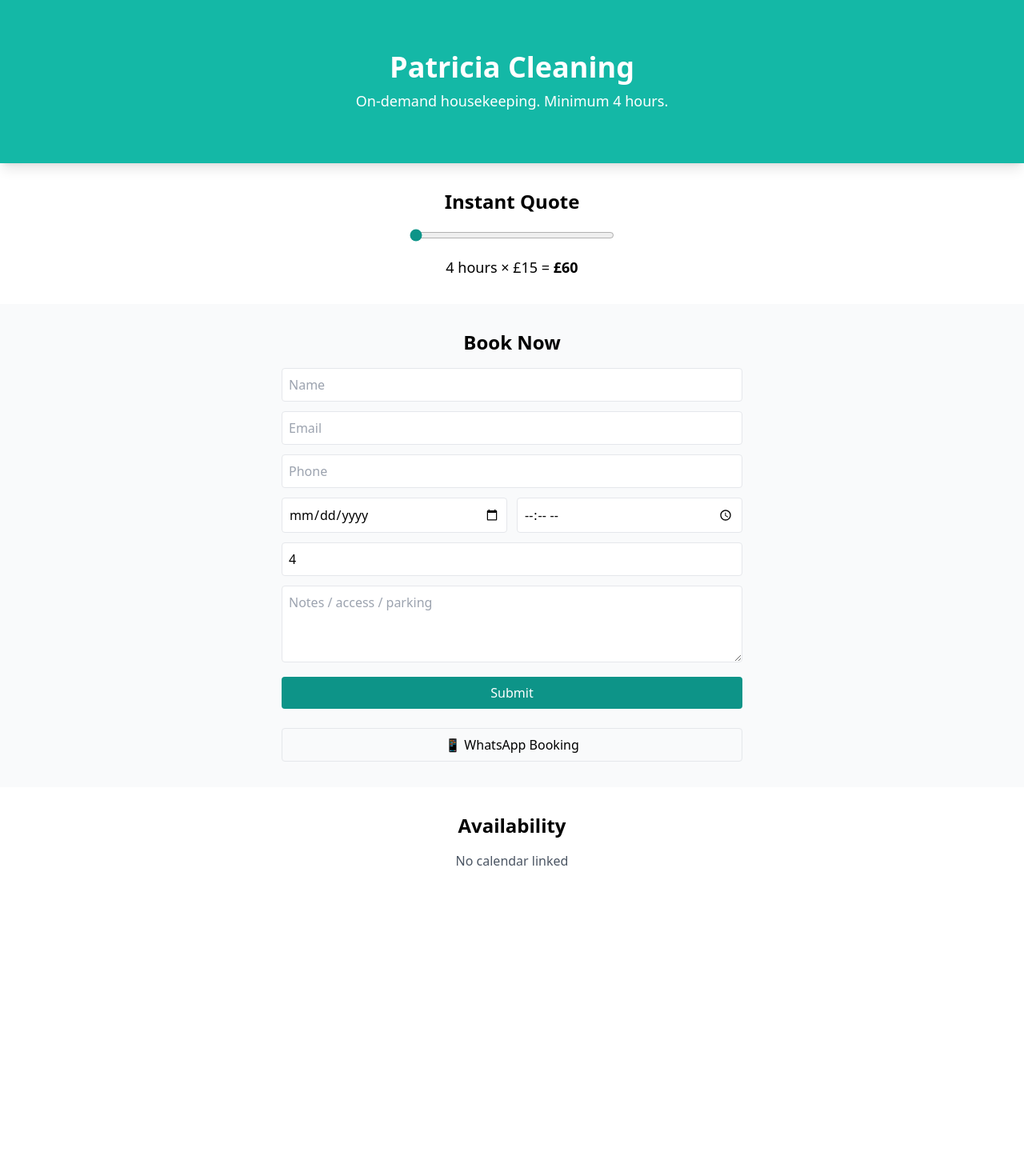
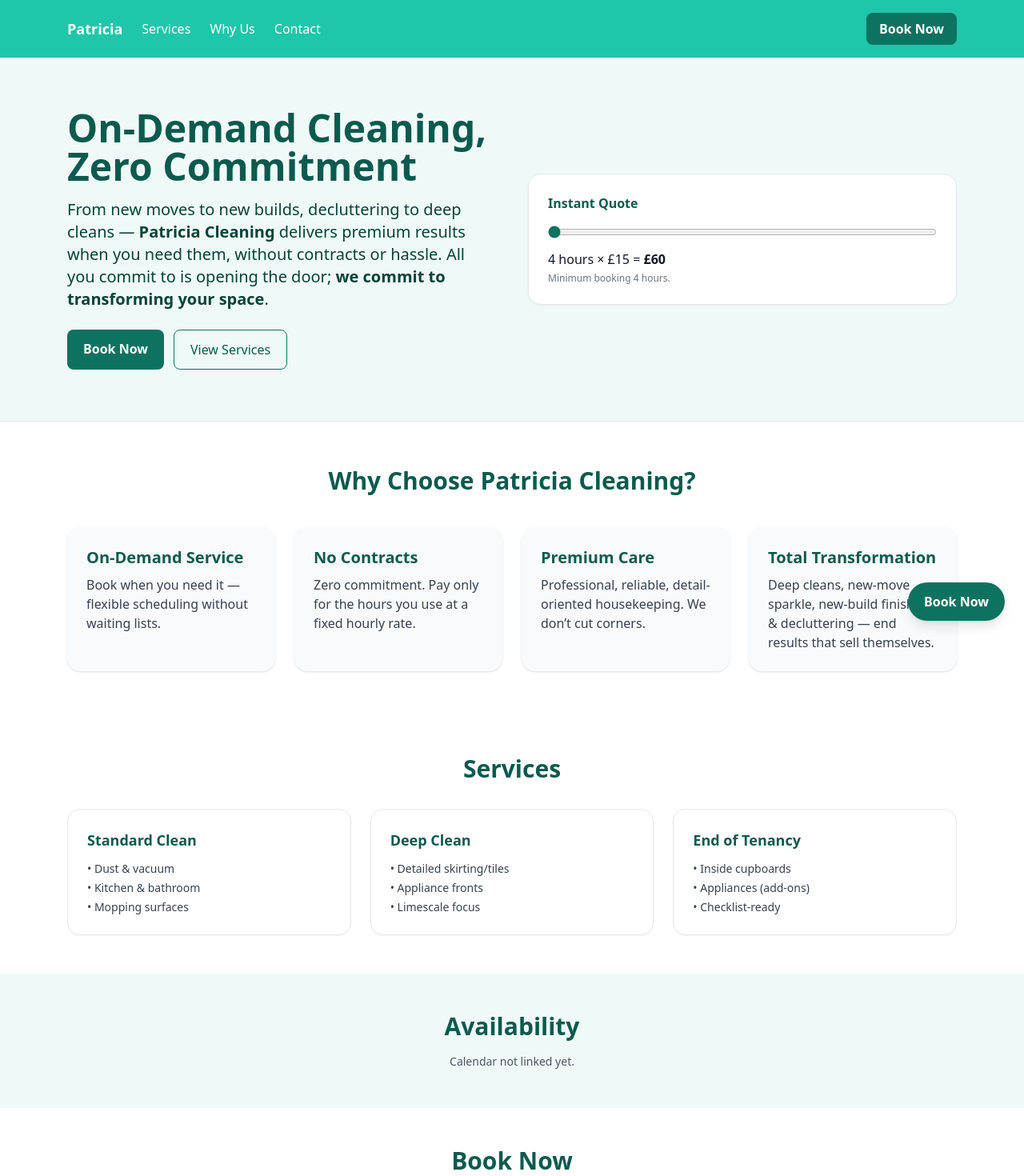
Before and after one commit to AbrahamofLondon/Patricia-cleaning-services, a Next.js app: page / in a window 1280 px wide. Shown: the top 1470 px of the page at 80% size. Before the commit the page ends 1120 px from the top, so only its background shows below. Built offline with nearby package versions, Linux system fonts and the light colour scheme.

Commit message:
Premium homepage + sticky CTA + services & value props

```diff
--- a/pages/index.tsx
+++ b/pages/index.tsx
@@ -1,147 +1,316 @@
+// pages/index.tsx
+import Head from "next/head";
 import { useMemo, useRef, useState } from "react";
 
 export default function Home() {
-  // ---- Quote calculator ----
+  // ----- Pricing / Quote -----
   const [hours, setHours] = useState(4);
   const rate = Number(process.env.NEXT_PUBLIC_RATE || 15);
   const total = useMemo(() => Math.max(4, hours) * rate, [hours, rate]);
 
-  // ---- Env (Stripe / WhatsApp / Calendar / Formspree) ----
-  const stripeLink = process.env.NEXT_PUBLIC_STRIPE_LINK || "";
-  const waPhone = process.env.NEXT_PUBLIC_WHATSAPP_PHONE || "447377339910";
-  const calendarEmbed = process.env.NEXT_PUBLIC_GOOGLE_CALENDAR_EMBED || "";
+  // ----- Environment (zero-code control) -----
+  const stripeLink   = process.env.NEXT_PUBLIC_STRIPE_LINK || ""; // optional
+  const waPhone      = process.env.NEXT_PUBLIC_WHATSAPP_PHONE || "447377339910"; // intl w/out +
+  const calendarLink = process.env.NEXT_PUBLIC_GOOGLE_CALENDAR_EMBED || ""; // optional
   const formEndpoint =
     process.env.NEXT_PUBLIC_FORMSPREE_ENDPOINT || "https://formspree.io/f/mdkdvvlr";
 
-  // ---- Refs for WhatsApp prefill ----
+  // ----- Form refs for WhatsApp prefill -----
   const nameRef = useRef<HTMLInputElement>(null);
   const emailRef = useRef<HTMLInputElement>(null);
   const phoneRef = useRef<HTMLInputElement>(null);
-  const dateRef = useRef<HTMLInputElement>(null);
-  const timeRef = useRef<HTMLInputElement>(null);
-  const hoursRef = useRef<HTMLInputElement>(null);
+  const dateRef  = useRef<HTMLInputElement>(null);
+  const timeRef  = useRef<HTMLInputElement>(null);
+  const hrsRef   = useRef<HTMLInputElement>(null);
   const notesRef = useRef<HTMLTextAreaElement>(null);
 
-  const buildWhatsAppLink = () => {
-    const name = nameRef.current?.value || "";
-    const email = emailRef.current?.value || "";
-    const phone = phoneRef.current?.value || "";
-    const date = dateRef.current?.value || "";
-    const start = timeRef.current?.value || "";
-    const hrs = Math.max(4, Number(hoursRef.current?.value || 4));
+  // Prefilled WhatsApp message from form fields + quote
+  const buildWhatsApp = () => {
+    const n = nameRef.current?.value || "";
+    const e = emailRef.current?.value || "";
+    const p = phoneRef.current?.value || "";
+    const d = dateRef.current?.value || "";
+    const t = timeRef.current?.value || "";
+    const h = Math.max(4, Number(hrsRef.current?.value || hours));
     const notes = notesRef.current?.value || "";
-    const message =
-      `📅 Booking request\n` +
-      `Name: ${name}\n` +
-      `Email: ${email}\n` +
-      `Phone: ${phone}\n` +
-      `Date: ${date}  Start: ${start}\n` +
-      `Hours: ${hrs}\n` +
-      `Quoted Total: £${hrs * rate}\n` +
-      (notes ? `Notes: ${notes}\n` : "");
-    return `https://wa.me/${waPhone}?text=${encodeURIComponent(message)}`;
+    const msg = [
+      "Booking request",
+      `Name: ${n}`,
+      `Email: ${e}`,
+      `Phone: ${p}`,
+      `Date: ${d}  Start: ${t}`,
+      `Hours: ${h}`,
+      `Quoted Total: £${h * rate}`,
+      notes && `Notes: ${notes}`,
+    ]
+      .filter(Boolean)
+      .join("\n");
+    return `https://wa.me/${waPhone}?text=${encodeURIComponent(msg)}`;
+  };
+
+  // (Optional) Sticky CTA WhatsApp quick-start message
+  const buildStickyWA = () => {
+    const msg =
+      "Hi Patricia, I’d like to book a premium on-demand clean. Can we confirm availability?";
+    return `https://wa.me/${waPhone}?text=${encodeURIComponent(msg)}`;
   };
 
   return (
-    <main className="font-sans">
+    <>
+      <Head>
+        <title>Patricia Cleaning – Premium On-Demand Services</title>
+        <meta
+          name="description"
+          content="On-demand housekeeping with no contracts and zero hassle. From new moves to new builds and decluttering, we deliver premium results on your terms."
+        />
+      </Head>
+
+      {/* NAV */}
+      <header className="bg-brand-500 text-white">
+        <div className="max-w-6xl mx-auto px-5 py-4 flex items-center justify-between">
+          <nav className="flex items-center gap-6">
+            <a href="#home" className="font-semibold text-lg">Patricia</a>
+            <a href="#services" className="hidden md:inline hover:underline">Services</a>
+            <a href="#value" className="hidden md:inline hover:underline">Why Us</a>
+            <a href="#contact" className="hidden md:inline hover:underline">Contact</a>
+          </nav>
+          <a href="#book" className="bg-brand-700 hover:bg-brand-800 px-4 py-2 rounded-lg font-semibold">
+            Book Now
+          </a>
+        </div>
+      </header>
+
+      <main className="bg-brand-50 text-gray-900" id="home">
         {/* HERO */}
-      <section className="bg-mint-500 text-white text-center p-16 shadow-lg">
-        <h1 className="text-4xl font-bold">Patricia Cleaning</h1>
-        <p className="mt-2 text-lg">On-demand housekeeping. Minimum 4 hours.</p>
-      </section>
+        <section className="bg-brand-50 border-b">
+          <div className="max-w-6xl mx-auto px-5 py-12 md:py-16 grid md:grid-cols-2 gap-10 items-center">
+            <div>
+              <h1 className="text-4xl md:text-5xl font-extrabold text-brand-800 leading-tight">
+                On-Demand Cleaning, Zero Commitment
+              </h1>
+              <p className="mt-4 text-lg md:text-xl text-brand-900">
+                From new moves to new builds, decluttering to deep cleans —
+                <strong> Patricia Cleaning </strong>
+                delivers premium results when you need them, without contracts or hassle.
+                All you commit to is opening the door; <strong>we commit to transforming your space</strong>.
+              </p>
+              <div className="mt-6 flex gap-3">
+                <a
+                  href="#book"
+                  className="bg-brand-700 text-white px-5 py-3 rounded-lg font-semibold hover:bg-brand-800"
+                >
+                  Book Now
+                </a>
+                <a
+                  href="#services"
+                  className="px-5 py-3 rounded-lg border border-brand-700 text-brand-800 hover:bg-brand-100"
+                >
+                  View Services
+                </a>
+              </div>
+            </div>
 
-      {/* QUOTE */}
-      <section className="p-8 text-center">
-        <h2 className="text-2xl font-bold mb-4">Instant Quote</h2>
+            {/* Instant Quote Card */}
+            <div className="rounded-2xl bg-white border p-6 shadow-sm">
+              <h3 className="font-bold text-brand-800">Instant Quote</h3>
               <input
                 type="range"
                 min={4}
                 max={10}
                 value={hours}
                 onChange={(e) => setHours(parseInt(e.target.value))}
-          className="w-64 accent-mint-600"
+                className="w-full mt-4 accent-brand-700"
               />
-        <p className="mt-3 text-lg">
-          {Math.max(4, hours)} hours × £{rate} ={" "}
-          <span className="font-bold">£{total}</span>
+              <p className="mt-2">
+                {hours} hours × £{rate} = <span className="font-bold">£{total}</span>
               </p>
+              <p className="text-xs text-gray-500 mt-1">Minimum booking 4 hours.</p>
+            </div>
+          </div>
         </section>
 
-      {/* BOOKING FORM */}
-      <section className="p-8 text-center bg-gray-50">
-        <h2 className="text-2xl font-bold mb-4">Book Now</h2>
-        <form
-          action={formEndpoint}
-          method="POST"
-          className="max-w-xl mx-auto text-left space-y-3"
-        >
-          <input ref={nameRef} name="name" placeholder="Name" className="border p-2 w-full rounded" required />
-          <input ref={emailRef} name="email" type="email" placeholder="Email" className="border p-2 w-full rounded" required />
-          <input ref={phoneRef} name="phone" type="tel" placeholder="Phone" className="border p-2 w-full rounded" />
+        {/* VALUE PROPOSITION */}
+        <section id="value" className="py-14 bg-white">
+          <div className="max-w-6xl mx-auto px-5">
+            <h2 className="text-3xl font-bold text-center text-brand-800">Why Choose Patricia Cleaning?</h2>
+            <div className="mt-10 grid gap-6 md:grid-cols-2 lg:grid-cols-4">
+              {[
+                {
+                  title: "On-Demand Service",
+                  body:
+                    "Book when you need it — flexible scheduling without waiting lists.",
+                },
+                {
+                  title: "No Contracts",
+                  body:
+                    "Zero commitment. Pay only for the hours you use at a fixed hourly rate.",
+                },
+                {
+                  title: "Premium Care",
+                  body:
+                    "Professional, reliable, detail-oriented housekeeping. We don’t cut corners.",
+                },
+                {
+                  title: "Total Transformation",
+                  body:
+                    "Deep cleans, new-move sparkle, new-build finishes & decluttering — end results that sell themselves.",
+                },
+              ].map((c) => (
+                <div key={c.title} className="bg-gray-50 p-6 rounded-2xl shadow hover:shadow-lg transition">
+                  <h3 className="text-xl font-semibold mb-2 text-brand-800">{c.title}</h3>
+                  <p className="text-gray-700">{c.body}</p>
+                </div>
+              ))}
+            </div>
+          </div>
+        </section>
 
-          <div className="grid grid-cols-2 gap-3">
-            <input ref={dateRef} name="date" type="date" className="border p-2 w-full rounded" required />
-            <input ref={timeRef} name="start" type="time" className="border p-2 w-full rounded" required />
+        {/* SERVICES */}
+        <section id="services" className="bg-white">
+          <div className="max-w-6xl mx-auto px-5 py-12">
+            <h2 className="text-3xl font-bold text-brand-800 text-center">Services</h2>
+            <div className="mt-8 grid md:grid-cols-3 gap-6">
+              {[
+                { title: "Standard Clean", pts: ["Dust & vacuum", "Kitchen & bathroom", "Mopping surfaces"] },
+                { title: "Deep Clean", pts: ["Detailed skirting/tiles", "Appliance fronts", "Limescale focus"] },
+                { title: "End of Tenancy", pts: ["Inside cupboards", "Appliances (add-ons)", "Checklist-ready"] },
+              ].map((card) => (
+                <div key={card.title} className="border rounded-2xl p-6 shadow-sm bg-white">
+                  <h3 className="font-semibold text-lg text-brand-800">{card.title}</h3>
+                  <ul className="mt-3 text-sm text-gray-700 space-y-1">
+                    {card.pts.map((p) => (
+                      <li key={p}>• {p}</li>
+                    ))}
+                  </ul>
                 </div>
+              ))}
+            </div>
+          </div>
+        </section>
 
+        {/* AVAILABILITY */}
+        <section className="bg-brand-50">
+          <div className="max-w-6xl mx-auto px-5 py-12">
+            <h2 className="text-3xl font-bold text-brand-800 text-center">Availability</h2>
+            {calendarLink ? (
+              <div className="mt-6 rounded-xl overflow-hidden border shadow-sm">
+                <iframe src={calendarLink} className="w-full" style={{ height: "600px" }} />
+              </div>
+            ) : (
+              <p className="mt-4 text-center text-sm text-gray-600">Calendar not linked yet.</p>
+            )}
+          </div>
+        </section>
+
+        {/* BOOKING */}
+        <section id="book" className="bg-white">
+          <div className="max-w-3xl mx-auto px-5 py-12">
+            <h2 className="text-3xl font-bold text-brand-800 text-center">Book Now</h2>
+
+            <form action={formEndpoint} method="POST" className="mt-6 grid gap-4">
+              <input ref={nameRef}  name="name"  placeholder="Name"  className="border p-3 rounded" required />
+              <input ref={emailRef} name="email" type="email" placeholder="Email" className="border p-3 rounded" required />
+              <input ref={phoneRef} name="phone" type="tel" placeholder="Phone" className="border p-3 rounded" />
+              <div className="grid grid-cols-2 gap-4">
+                <input ref={dateRef} name="date"  type="date" className="border p-3 rounded" required />
+                <input ref={timeRef} name="start" type="time" className="border p-3 rounded" required />
+              </div>
               <input
-            ref={hoursRef}
+                ref={hrsRef}
                 name="hours"
                 type="number"
                 min={4}
-            defaultValue={Math.max(4, hours)}
-            className="border p-2 w-full rounded"
+                defaultValue={hours}
                 onChange={(e) => setHours(Math.max(4, Number(e.target.value || 4)))}
+                className="border p-3 rounded"
                 required
               />
-
-          <textarea ref={notesRef} name="notes" placeholder="Notes / access / parking"
-            className="border p-2 w-full h-24 rounded" />
-
-          {/* Send calculated total with submission */}
+              <textarea
+                ref={notesRef}
+                name="notes"
+                placeholder="Notes / access / parking"
+                className="border p-3 rounded h-28"
+              />
+              {/* Send the current quote with the submission */}
               <input type="hidden" name="calculated_total" value={total} />
 
-          <button className="bg-mint-600 text-white px-4 py-2 rounded w-full hover:bg-mint-700 transition">
-            Submit
+              <button className="bg-brand-700 hover:bg-brand-800 text-white py-3 rounded font-semibold">
+                Submit Booking
               </button>
             </form>
 
-        {/* ALT ACTIONS */}
-        <div className="mt-6 flex flex-col gap-3 max-w-xl mx-auto">
+            <div className="mt-4 grid md:grid-cols-2 gap-3">
               <a
-            href={buildWhatsAppLink()}
+                href={buildWhatsApp()}
                 onClick={(e) => {
-              (e.currentTarget as HTMLAnchorElement).href = buildWhatsAppLink();
+                  (e.currentTarget as HTMLAnchorElement).href = buildWhatsApp();
                 }}
-            className="border p-2 rounded text-center hover:bg-gray-100 transition"
+                className="text-center border border-brand-700 text-brand-800 py-3 rounded hover:bg-brand-50"
                 target="_blank"
                 rel="noreferrer"
               >
-            📱 WhatsApp Booking
+                WhatsApp Booking (prefilled)
               </a>
 
               {stripeLink && (
                 <a
                   href={stripeLink}
-              className="border p-2 rounded text-center hover:bg-gray-100 transition"
+                  className="text-center border border-brand-700 text-brand-800 py-3 rounded hover:bg-brand-50"
                   target="_blank"
                   rel="noreferrer"
                 >
-              💳 Pay Deposit
+                  Pay Deposit
                 </a>
               )}
             </div>
+          </div>
         </section>
 
-      {/* AVAILABILITY */}
-      <section className="p-8 text-center">
-        <h2 className="text-2xl font-bold mb-4">Availability</h2>
-        {calendarEmbed ? (
-          <iframe src={calendarEmbed} className="w-full rounded shadow" style={{ height: "600px" }} />
-        ) : (
-          <p className="text-gray-600">No calendar linked</p>
-        )}
-      </section>
+        {/* CONTACT / FOOTER */}
+        <footer id="contact" className="bg-brand-50 border-t">
+          <div className="max-w-6xl mx-auto px-5 py-10 grid md:grid-cols-2 items-center gap-6">
+            <div>
+              <div className="text-2xl font-extrabold text-brand-800">Patricia</div>
+              <div className="text-brand-800">Housekeeping Services</div>
+            </div>
+            <div className="md:text-right text-brand-800">
+              <div><a href="mailto:abepokmogpa1@gmail.com" className="underline">abepokmogpa1@gmail.com</a></div>
+              <div><a href="tel:07377339910" className="underline">07377 339910</a></div>
+            </div>
+          </div>
+        </footer>
+
+        {/* Floating desktop CTA */}
+        <a
+          href="#book"
+          className="hidden md:inline-flex fixed bottom-6 right-6 z-40 rounded-full px-5 py-3 bg-brand-700 text-white font-semibold shadow-lg hover:bg-brand-800"
+          aria-label="Book premium cleaning"
+        >
+          Book Now
+        </a>
+
+        {/* Sticky mobile CTA (choose one): scroll-to-book */}
+        <a
+          href="#book"
+          className="fixed inset-x-0 bottom-0 z-50 md:hidden bg-brand-700 text-white text-center py-3 font-semibold shadow-[0_-4px_12px_rgba(0,0,0,.15)]"
+        >
+          Book Now — Premium On-Demand Cleaning
+        </a>
+
+        {/* If you prefer WhatsApp for sticky instead, comment the above and uncomment below:
+        <a
+          href={buildStickyWA()}
+          className="fixed inset-x-0 bottom-0 z-50 md:hidden bg-brand-700 text-white text-center py-3 font-semibold shadow-[0_-4px_12px_rgba(0,0,0,.15)]"
+          target="_blank"
+          rel="noreferrer"
+        >
+          WhatsApp • Book Instantly
+        </a>
+        */}
+
+        {/* Spacer so sticky bar doesn’t cover content on mobile */}
+        <div className="h-14 md:hidden" />
       </main>
+    </>
   );
 }
--- a/tailwind.config.js
+++ b/tailwind.config.js
@@ -1,12 +1,20 @@
+// tailwind.config.js
 module.exports = {
-  content: ["./pages/**/*.{js,ts,jsx,tsx}","./components/**/*.{js,ts,jsx,tsx}"],
+  content: ["./pages/**/*.{js,ts,jsx,tsx}", "./components/**/*.{js,ts,jsx,tsx}"],
   theme: {
     extend: {
       colors: {
-        mint: {
-          500: "#14b8a6",
-          600: "#0d9488",
-          700: "#0f766e"
+        brand: {
+          50:  "#EFFAF8",
+          100: "#CFF5EE",
+          200: "#9FEBDD",
+          300: "#6FE1CC",
+          400: "#3FD7BB",
+          500: "#1EC6AA", // header bg
+          600: "#169B85",
+          700: "#0E7261", // buttons
+          800: "#0B5A4E",
+          900: "#084238"
         }
       }
     },
```
Also changed, not shown: public/hero (2).jpg (deleted), public/hero.jpg. Lines whose indentation alone changed are shown as unchanged.
